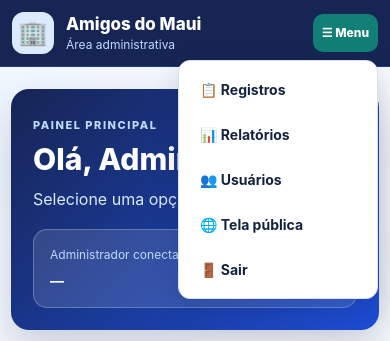
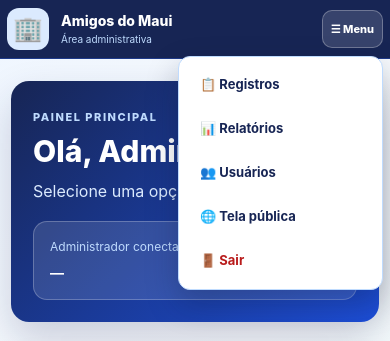
Before and after one commit to rodrigokamunga-ai/condominio-app, a plain HTML site: page admin-home.html in a window 390 px wide. Both pictures are taken after a click on the button "☰ Menu". Shown: the top 341 px of the page. Drawn offline with Linux system fonts and the light colour scheme; no server answers.

Commit message:
Update admin-home.css

```diff
--- a/admin-home.css
+++ b/admin-home.css
@@ -485,3 +485,169 @@
     font-size: 10px;
   }
 }
+
+/* ===================================================== MENU SUSPENSO ADMINISTRATIVO ===================================================== */
+
+.admin-home-topbar {
+  position: relative;
+  z-index: 1000;
+  overflow: visible !important;
+}
+
+.admin-home-menu-wrapper {
+  position: relative;
+  z-index: 3000;
+  margin-left: auto;
+}
+
+.admin-menu-toggle {
+  min-height: 42px;
+  padding: 9px 14px;
+
+  background: rgba(255, 255, 255, 0.14);
+  color: #ffffff;
+
+  border: 1px solid rgba(255, 255, 255, 0.28);
+  border-radius: 10px;
+
+  font-size: 15px;
+  font-weight: 800;
+  white-space: nowrap;
+}
+
+.admin-menu-toggle:hover {
+  background: rgba(255, 255, 255, 0.24);
+}
+
+.admin-home-topbar .top-menu {
+  top: calc(100% + 8px);
+  right: 0;
+
+  min-width: 220px;
+
+  background: #ffffff;
+  border: 1px solid #bfdbfe;
+
+  box-shadow:
+    0 14px 32px rgba(15, 23, 42, 0.28);
+}
+
+.admin-home-topbar .menu-link {
+  min-height: 42px;
+
+  color: #172554;
+  font-size: 14px;
+}
+
+.admin-home-topbar .menu-link:hover {
+  background: #dbeafe;
+  color: #1d4ed8;
+}
+
+.admin-home-topbar .admin-menu-logout-link {
+  color: #b91c1c;
+}
+
+.admin-home-topbar .admin-menu-logout-link:hover {
+  background: #fee2e2;
+  color: #991b1b;
+}
+
+
+/* ===================================================== MODAL DE LOGOUT ADMINISTRATIVO ===================================================== */
+
+.admin-logout-modal-card {
+  width: min(440px, 100%);
+  padding: 32px;
+}
+
+.admin-logout-modal-card h2 {
+  margin-bottom: 10px;
+  padding-right: 30px;
+}
+
+.admin-logout-modal-card .muted {
+  margin-bottom: 24px;
+}
+
+.admin-logout-actions {
+  display: flex;
+  justify-content: flex-end;
+  gap: 10px;
+  flex-wrap: wrap;
+}
+
+.admin-logout-actions button {
+  min-width: 130px;
+}
+
+
+/* ===================================================== CELULAR ===================================================== */
+
+@media (max-width: 650px) {
+  .admin-home-topbar {
+    align-items: center;
+    flex-wrap: nowrap;
+
+    padding: 9px 10px;
+    overflow: visible !important;
+  }
+
+  .admin-home-topbar .brand {
+    min-width: 0;
+    flex: 1 1 auto;
+  }
+
+  .admin-home-topbar .brand strong {
+    font-size: 16px;
+    white-space: nowrap;
+  }
+
+  .admin-home-topbar .brand small {
+    font-size: 11px;
+    white-space: nowrap;
+  }
+
+  .admin-menu-toggle {
+    min-height: 38px;
+    padding: 8px 10px;
+    font-size: 12px;
+  }
+
+  .admin-home-topbar .top-menu {
+    min-width: 205px;
+    max-width: calc(100vw - 20px);
+  }
+
+  .admin-home-topbar .menu-link {
+    min-height: 40px;
+    font-size: 13px;
+  }
+
+  .admin-logout-actions {
+    flex-direction: column-reverse;
+  }
+
+  .admin-logout-actions button {
+    width: 100%;
+  }
+}
+
+@media (max-width: 400px) {
+  .admin-home-topbar {
+    padding: 8px 7px;
+  }
+
+  .admin-home-topbar .brand strong {
+    font-size: 14px;
+  }
+
+  .admin-home-topbar .brand small {
+    font-size: 10px;
+  }
+
+  .admin-menu-toggle {
+    padding: 7px 8px;
+    font-size: 11px;
+  }
+}
```
